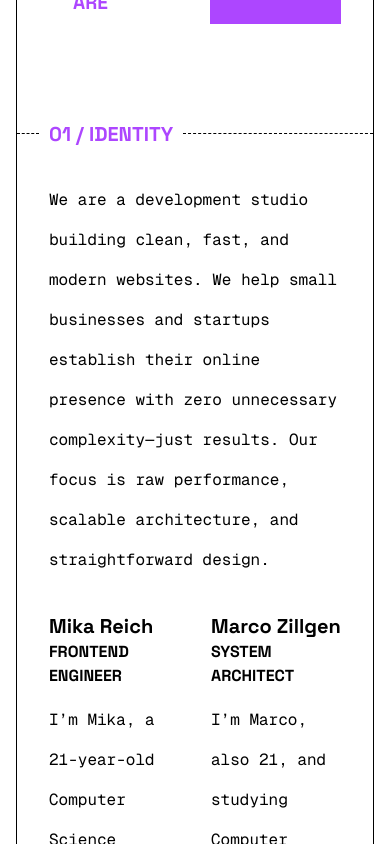
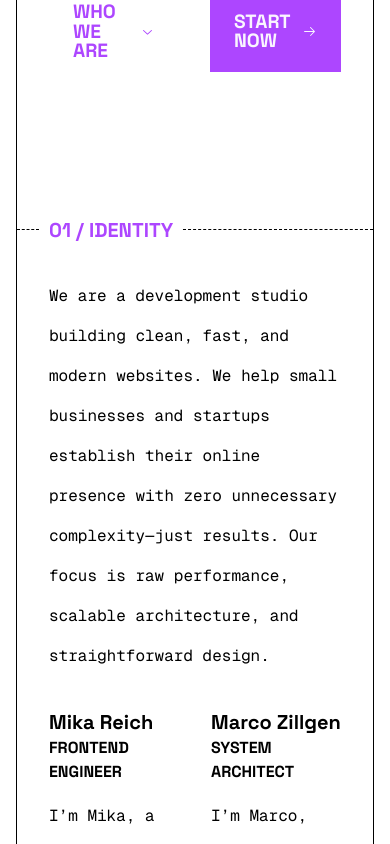
Before and after one commit to mmDevStudio/brand, a Next.js app: page / in a window 390 px wide. Shown: the part 920-1764 px from the top of the page. Built offline with nearby package versions, Linux system fonts and the light colour scheme.

Commit message:
refactor(section): responisve margin

```diff
--- a/src/components/Section.tsx
+++ b/src/components/Section.tsx
@@ -32,7 +32,7 @@ export default function Section({
   return (
     <section
       className={cn(
-        "flex flex-col gap-8 scroll-mt-20 my-24 overflow-hidden",
+        "flex flex-col gap-8 scroll-mt-20 my-36 lg:my-24 overflow-hidden",
         className,
       )}
       {...props}
```
